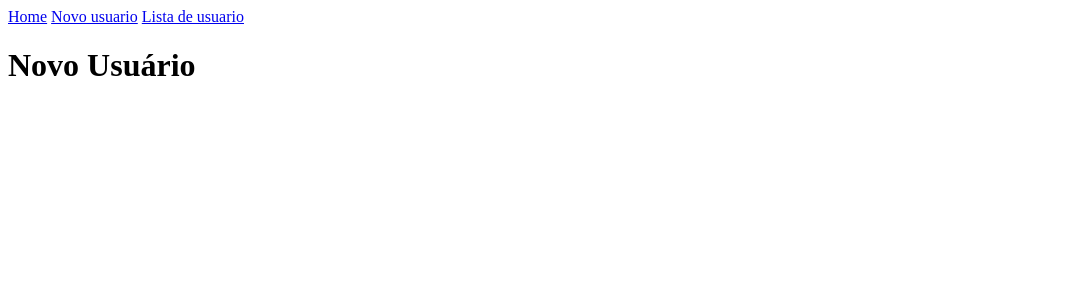
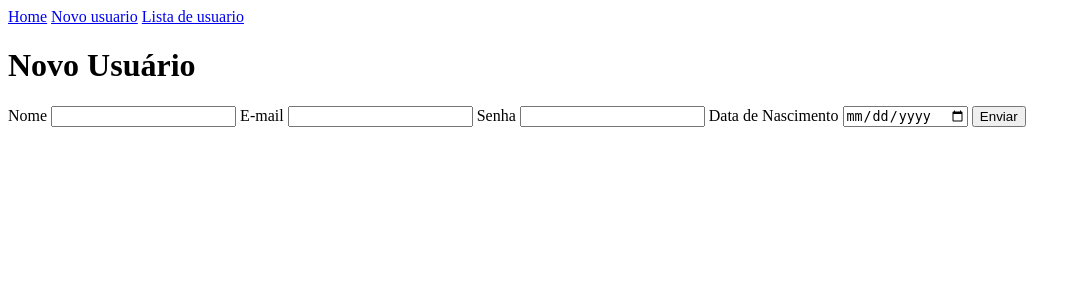
Before and after one commit to vitormedezani/php_em_10dias, a PHP site: page /?page=create in a window 1280 px wide. Shown: the top 300 px of the page, without its empty margins (0-1081 px from the left). Run offline with PHP 8.4, Linux system fonts and the light colour scheme.

Commit message:
add create's the form structure

```diff
--- a/cruds/crud_00/create.php
+++ b/cruds/crud_00/create.php
@@ -1 +1,16 @@
 <h1>Novo Usuário</h1>
+<form action="?page=update" method="GET">
+  <label>Nome</label>
+  <input type="text" name="nome">
+  <!--  -->
+  <label>E-mail</label>
+  <input type="email" name="email">
+  <!--  -->
+  <label>Senha</label>
+  <input type="password" name="senha">
+  <!--  -->
+  <label>Data de Nascimento</label>
+  <input type="date" name="data_nasc">
+  <!--  -->
+  <button type="submit">Enviar</button>
+</form>
```
